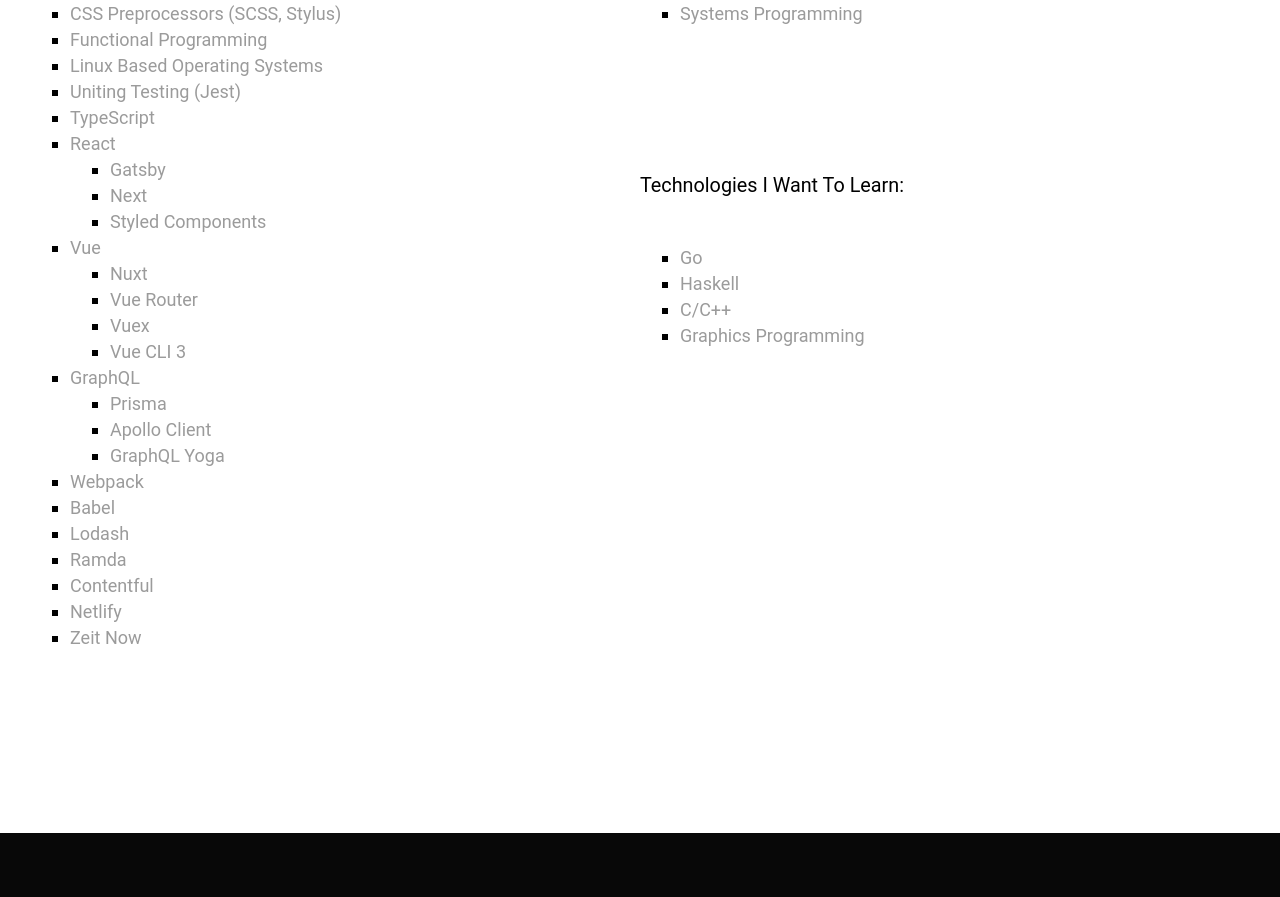
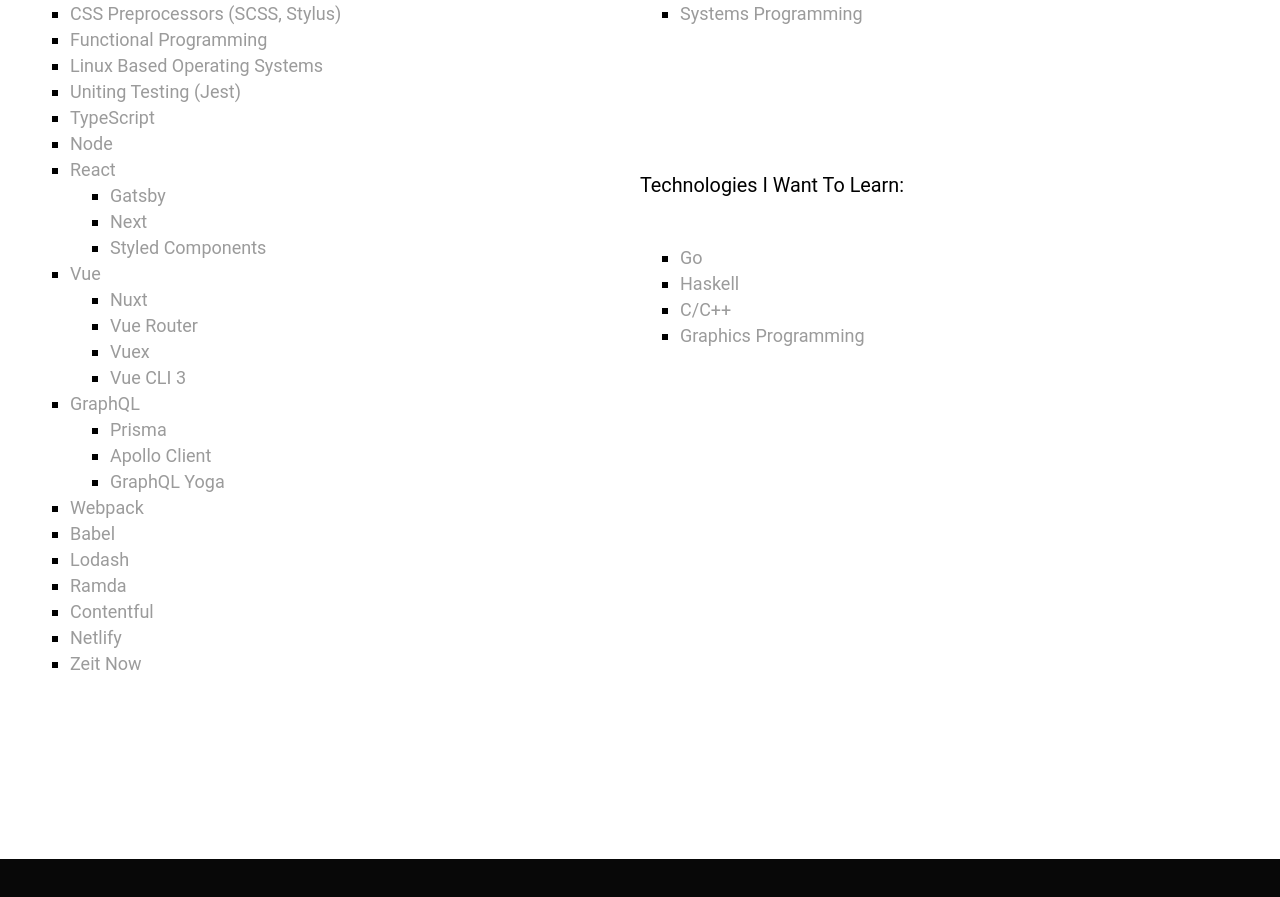
Before and after one commit to joealden/joe-aldens-portfolio, a Vue app: page /about in a window 1280 px wide. Shown: the part 1105-2002 px from the top of the page. Built offline with nearby package versions, Linux system fonts and the light colour scheme.

Commit message:
Add node to known tech

```diff
--- a/src/views/About.vue
+++ b/src/views/About.vue
@@ -252,10 +252,13 @@ export default {
           name: "Uniting Testing (Jest)",
           link: "https://jestjs.io/"
         },
-
         {
           name: "TypeScript",
           link: "https://www.typescriptlang.org/"
+        },
+        {
+          name: "Node",
+          link: "https://nodejs.org/en/about/"
         },
         [
           {
```
